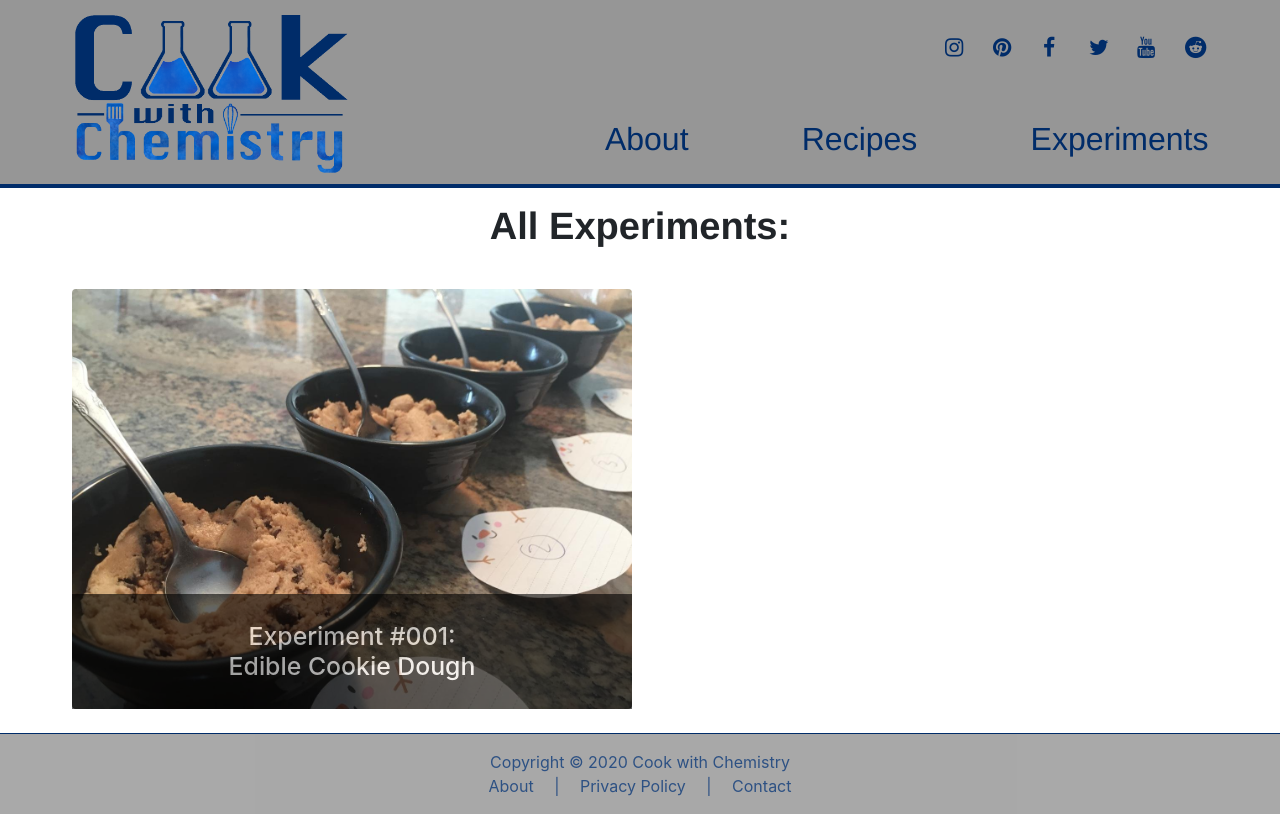
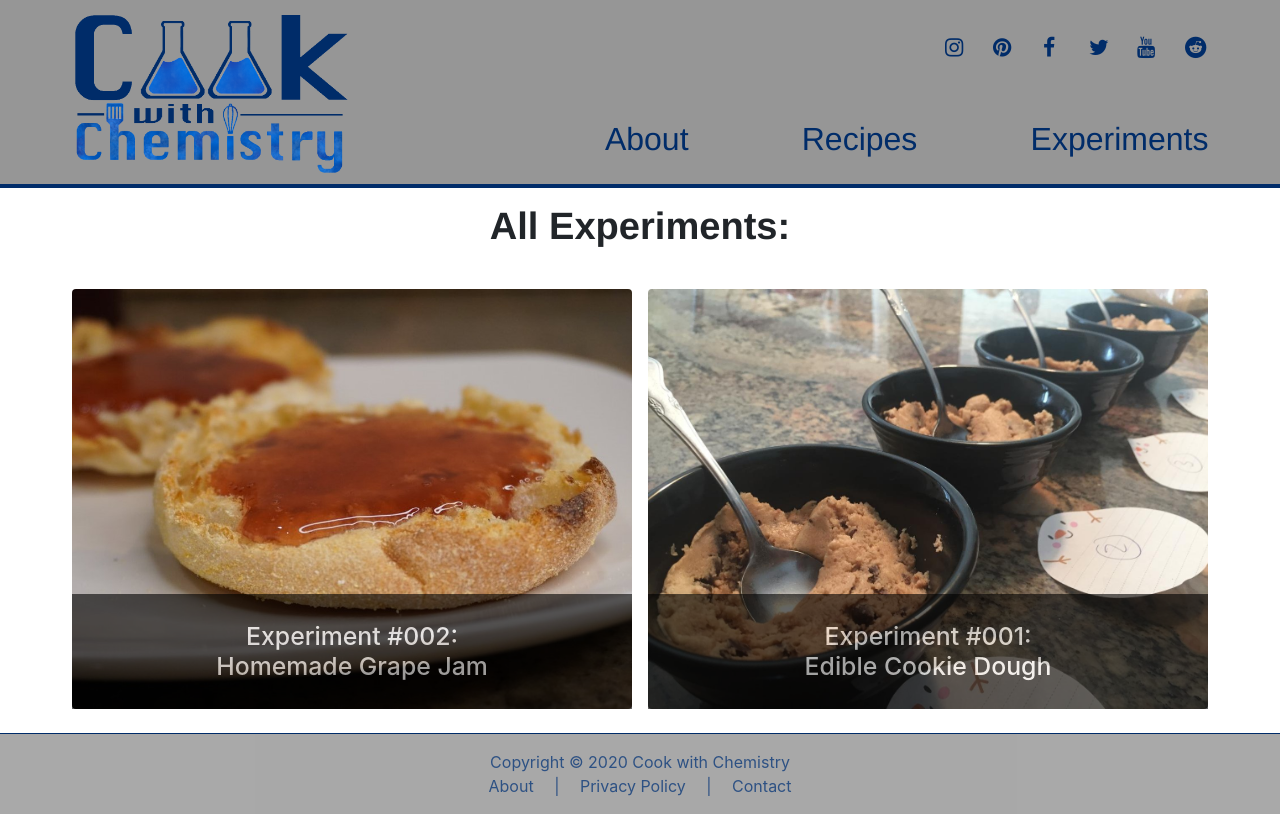
Before and after one commit to NikZprojects/Food-Blog-Django, a Django app: page /experiments/ in a window 1280 px wide. Run offline with Django 3.2, Linux system fonts and the light colour scheme; some libraries are stand-ins or nearby versions.

Commit message:
Set up grape jam page and link on home page (+expt page)

```diff
--- a/CWC/urls.py
+++ b/CWC/urls.py
@@ -30,9 +30,9 @@ urlpatterns = [
     path('recipes/sweet_cream_cold_brew/', sweet_cream_cold_brew_view, name='blog'),
     path('experiments/', experiments_view, name='blog'),
     path('experiments/edible_cookie_dough/', edible_cookie_dough_view, name='blog'),
+    path('experiments/homemade_grape_jam/', homemade_grape_jam_view, name='blog'),
     path('site_map.xml', site_map_view, name='blog'),
     path('robots.txt', robots_txt_view, name='blog'),
-    #path for error pages go here?
 ]
 
 handler404 = 'blog.views.page_not_found_view'
--- a/blog/templates/all_recipes.html
+++ b/blog/templates/all_recipes.html
@@ -1,6 +1,7 @@
 {% extends "index.html" %}
 {% block content %}
 {% load static %}
+
 <head>
   <title>All Recipes</title>
   <meta name="description" content="Looking for dinner, dessert, or just a snack? We got you covered. Try out these great recipes tonight!"/>
--- a/blog/templates/experiments.html
+++ b/blog/templates/experiments.html
@@ -1,5 +1,7 @@
 {% extends "index.html" %}
 {% block content %}
+{% load static %}
+
 <head>
   <title>Experiments</title>
   <meta name="description" content="These experiments put a fresh twist on classic recipes."/>
@@ -13,14 +15,20 @@
 
 <body class="container-fluid">
   <div class="row align-items-center mw-100 mx-3">
+    <div class="col-md p-2">
+      <a href="/experiments/homemade_grape_jam/">
+      <div class="image"><img class="img-fluid rounded" src="{% static '/img/grape_jam_expt/0-thumb.JPG' %}"  alt="Homemade Grape Jam">
+        <div class="caption"><h2><span>Experiment #002: </span><span>Homemade Grape Jam</span></h2></div>
+      </div>
+      </a>
+    </div>
     <div class="col-md-6 p-2">
       <a href="/experiments/edible_cookie_dough/">
-        <div class="image"><img class="img-fluid rounded" src="/static/img/cookie_dough/2.JPG"  alt="Edible Cookie Dough">
+        <div class="image"><img class="img-fluid rounded" src="{% static '/img/cookie_dough/2.JPG' %}"  alt="Edible Cookie Dough">
           <div class="caption"><h2><span>Experiment #001:</span><span>Edible Cookie Dough</span></h2></div>
         </div>
       </a>
     </div>
-    <div class="col-md-6 p-2"></div>
   </div>
 </body>
 </div>
--- a/blog/templates/index.html
+++ b/blog/templates/index.html
@@ -69,12 +69,20 @@
 <body class="container-fluid">
   <div class="row align-items-center mw-100 mx-3">
     <div class="col-md p-2">
+      <a href="/experiments/homemade_grape_jam/">
+      <div class="image"><img class="img-fluid rounded" src="{% static '/img/grape_jam_expt/0-thumb.JPG' %}"  alt="Homemade Grape Jam">
+        <div class="caption"><h2><span>Experiment #002: </span><span>Homemade Grape Jam</span></h2></div>
+      </div>
+      </a>
+    </div>
+    <div class="col-md p-2">
       <a href="/recipes/banana_bread/">
       <div class="image"><img class="img-fluid rounded" src="{% static '/img/banana_bread/0-thumb.JPG' %}"  alt="Banana Bread">
         <div class="caption"><h2><span>The Best </span><span>Banana Bread</span></h2></div>
       </div>
       </a>
     </div>
+  </div><div class="row align-items-center mw-100 mx-3">
     <div class="col-md p-2">
       <a href="/recipes/breakfast_sandwich/">
       <div class="image"><img class="img-fluid rounded" src="{% static '/img/breakfast_sandwich/0-thumb.JPG' %}"  alt="Breakfast Sandwich">
@@ -82,7 +90,6 @@
       </div>
       </a>
     </div>
-  </div><div class="row align-items-center mw-100 mx-3">
     <div class="col-md p-2">
       <a href="/recipes/lemon_chicken/">
       <div class="image"><img class="img-fluid rounded" src="{% static '/img/lemon_chicken/0-thumb.JPG' %}"  alt="Simple Healthy Lemon Chicken">
@@ -90,6 +97,7 @@
       </div>
       </a>
     </div>
+  </div><div class="row align-items-center mw-100 mx-3">
     <div class="col-md p-2">
       <a href="/recipes/cookie_dough_cupcakes/">
       <div class="image"><img class="img-fluid rounded" src="{% static '/img/cookie_dough_cupcakes/0-thumb.JPG' %}"  alt="Cookie Dough Cupcakes">
@@ -97,7 +105,6 @@
       </div>
       </a>
     </div>
-  </div><div class="row align-items-center mw-100 mx-3">
     <div class="col-md p-2">
       <a href="/recipes/sweet_cream_cold_brew/">
         <div class="image"><img class="img-fluid rounded" src="{% static '/img/sweet_cream_cold_brew/0-thumb.JPG' %}"  alt="Cold Brew">
--- a/blog/templates/sitemap.xml
+++ b/blog/templates/sitemap.xml
@@ -3,7 +3,7 @@
    <url>
       <loc>https://www.cookwithchemistry.com/</loc>
       <lastmod>2020-09-04</lastmod>
-      <changefreq>daily</changefreq>
+      <changefreq>weekly</changefreq>
       <priority>1.0</priority>
    </url>
    <url>
--- a/blog/views.py
+++ b/blog/views.py
@@ -67,6 +67,13 @@ def edible_cookie_dough_view(request, *args, **kwargs):
 def edible_cookie_dough_redirect(request, *args, **kwargs):
     return redirect("/experiments/edible_cookie_dough/", *args, permanent=True, **kwargs)
 
+def homemade_grape_jam_view(request, *args, **kwargs):
+    name = "Experiment #002: Homemade Grape Jam"
+    description = "Can grape jam be made at home without added pectin?"
+    return render(request, "experiments/homemade_grape_jam.html", {'name':name, 'description':description})
+def homemade_grape_jam_redirect(request, *args, **kwargs):
+    return redirect("/experiments/homemade_grape_jam/", *args, permanent=True, **kwargs)
+
 def page_not_found_view(request, *args, **kwargs):
     return render(request, 'errors/404.html', {})
 
```
Also changed, not shown: blog/templates/experiments/homemade_grape_jam.html (added, +9 -0 lines), static/img/grape_jam_expt/0-thumb.JPG, static/img/grape_jam_expt/0_1-thumb.JPG (added), static/img/grape_jam_expt/0_2-thumb.JPG (added), static/img/grape_jam_expt/0_3-thumb.JPG (added).
